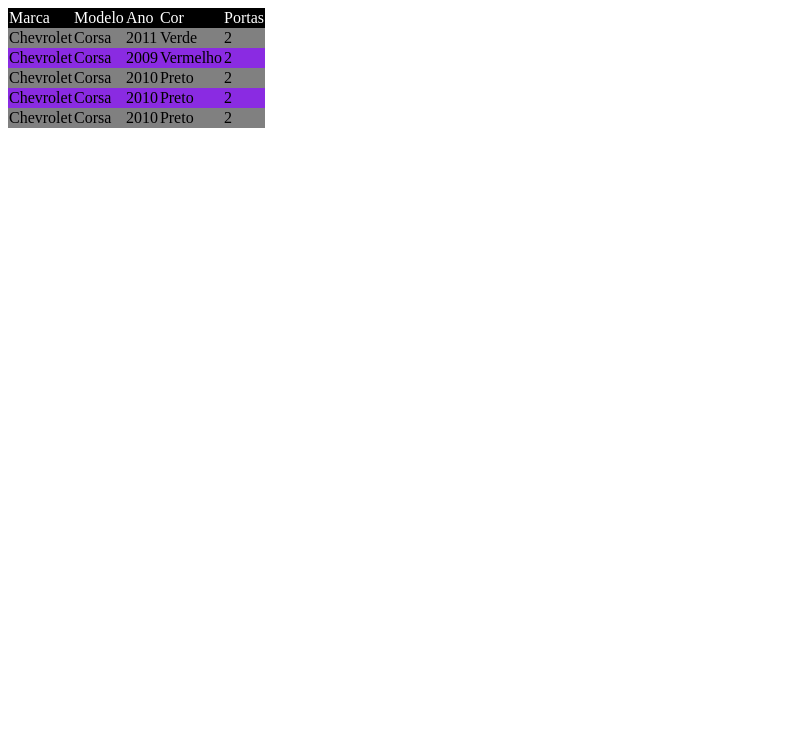
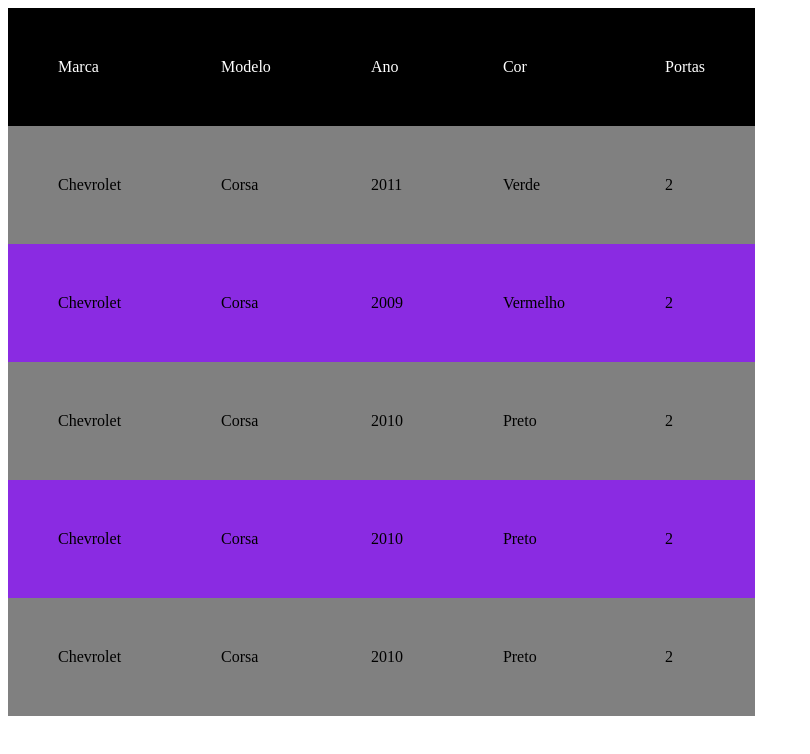
Before and after one commit to duzardo/progweb, a plain HTML site: page index.html in a window 1280 px wide. Shown: the whole page, without its empty margins (0-810 px from the left). Drawn offline with Linux system fonts and the light colour scheme.

Commit message:
css updated

```diff
--- a/estilo.css
+++ b/estilo.css
@@ -18,3 +18,8 @@ tr:first-child{
   background-color: black;
   color:rgb(255, 255, 255)
 }
+
+tr td{
+  padding: 50px;
+  cursor: pointer;
+}
```
